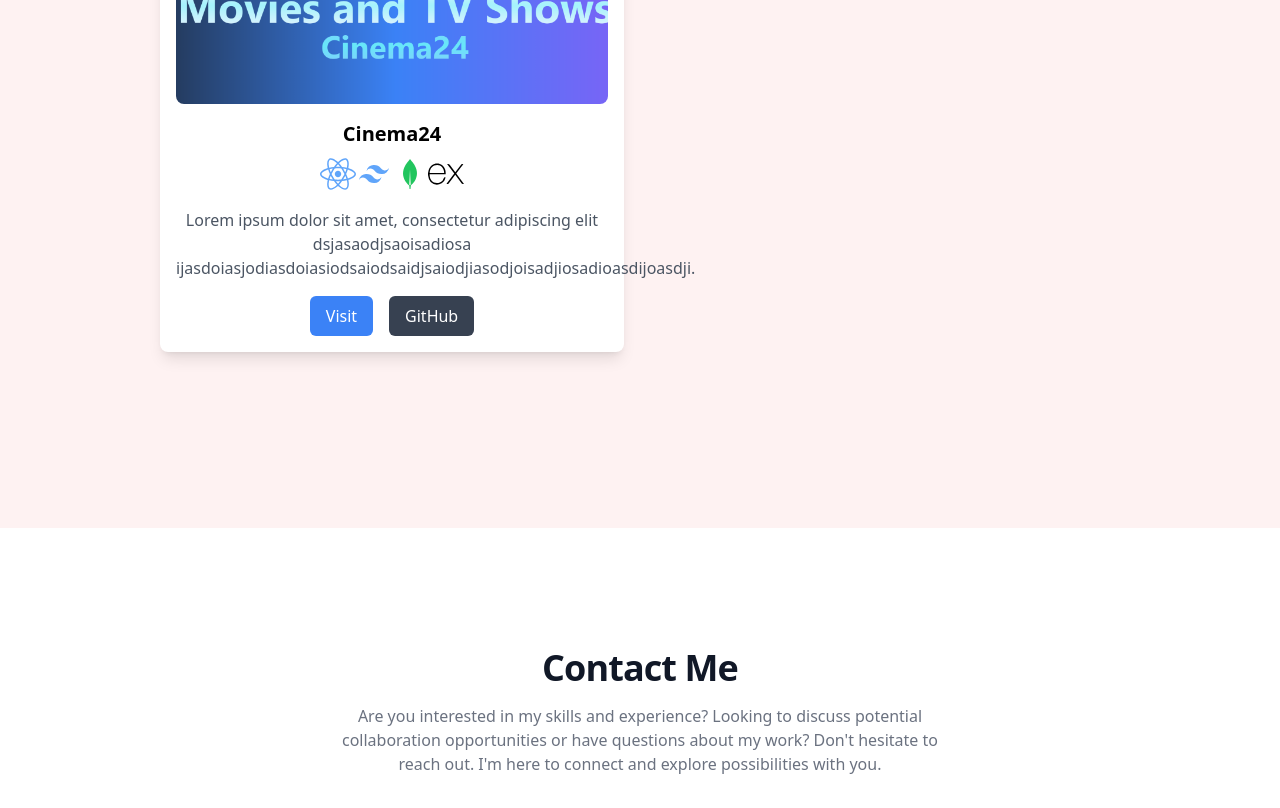
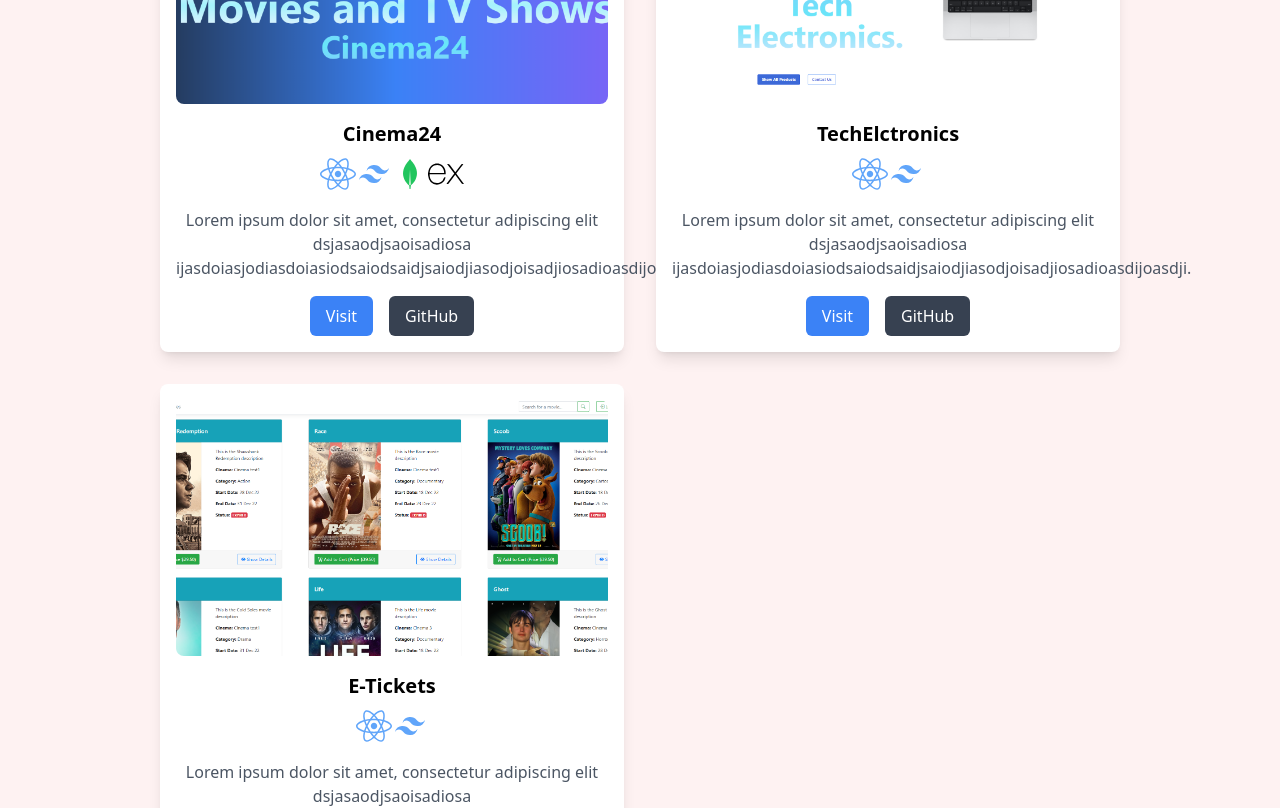
Before and after one commit to AndiZogaj22/portfolio, a React (Vite) app: page / in a window 1280 px wide. Shown: the part 3160-3968 px from the top of the page. Built offline with nearby package versions, Linux system fonts and the light colour scheme.

Commit message:
2 new projects

```diff
--- a/src/components/Projects.jsx
+++ b/src/components/Projects.jsx
@@ -4,6 +4,8 @@
 import p3 from '../assets/p3.png';
 import p4 from '../assets/p4.png';
 import p5 from '../assets/p5.PNG';
+import p6 from '../assets/p6.PNG';
+import p7 from '../assets/p7.PNG';
 
 
 import {  FaHtml5, FaCss3Alt, FaJs, FaReact } from 'react-icons/fa';
@@ -53,6 +55,22 @@
       visitLink: "https://example.com",
       githubLink: "https://github.com/example/project2"
     },
+    {
+      name: "TechElctronics",
+      techStack: [ <FaReact size={36} className="text-blue-400" title="React" />,  <BiLogoTailwindCss size={36} className="text-blue-400" title="tailwind" />  ],
+      description: "Lorem ipsum dolor sit amet, consectetur adipiscing elit dsjasaodjsaoisadiosa ijasdoiasjodiasdoiasiodsaiodsaidjsaiodjiasodjoisadjiosadioasdijoasdji.",
+      image: p6,
+      visitLink: "https://example.com",
+      githubLink: "https://github.com/example/project2"
+    },
+    {
+      name: "E-Tickets",
+      techStack: [ <FaReact size={36} className="text-blue-400" title="React" />,  <BiLogoTailwindCss size={36} className="text-blue-400" title="tailwind" />  ],
+      description: "Lorem ipsum dolor sit amet, consectetur adipiscing elit dsjasaodjsaoisadiosa ijasdoiasjodiasdoiasiodsaiodsaidjsaiodjiasodjoisadjiosadioasdijoasdji.",
+      image: p7,
+      visitLink: "https://example.com",
+      githubLink: "https://github.com/example/project2"
+    },
     // Add more projects as needed
   ];
 
```
Also changed, not shown: src/assets/p6.png (added), src/assets/p7.png (added).
